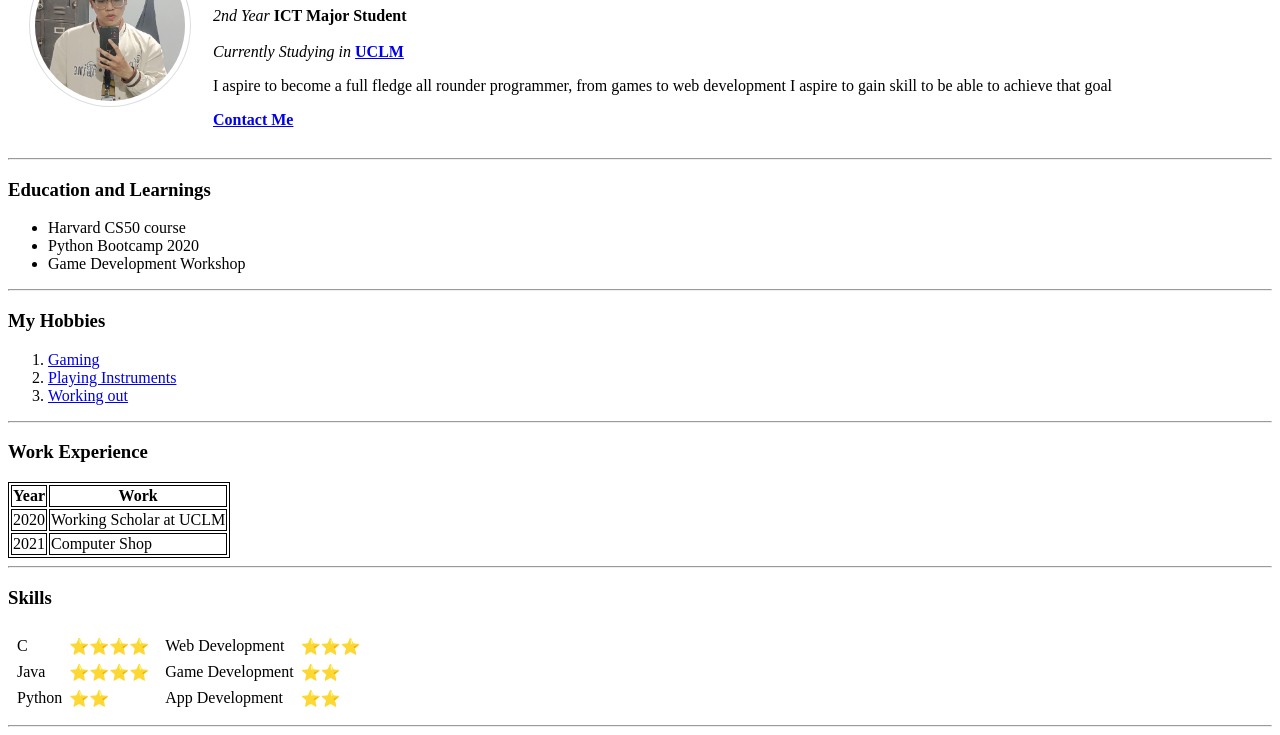
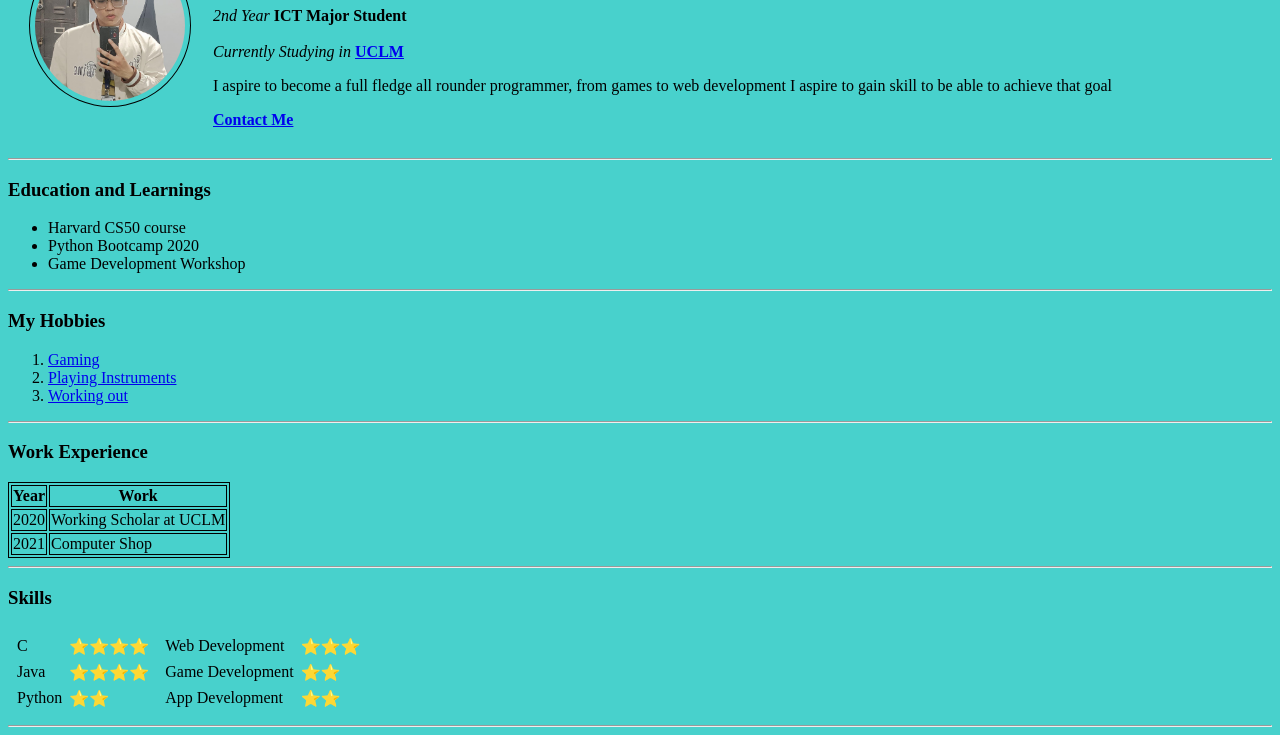
Before and after one commit to Jadehaerys/Webdev-Study, a plain HTML site: page Project 1/CV.html in a window 1280 px wide. Shown: the part 102-837 px from the top of the page. Drawn offline with Linux system fonts and the light colour scheme.

Commit message:
Css day 1

```diff
--- a/Project 1/CV.html
+++ b/Project 1/CV.html
@@ -6,7 +6,7 @@
     <title>Personal Curriculum Vitae</title>
     <link rel="stylesheet" href="cv.css" />
   </head>
-  <body>
+  <body style="background-color: mediumturquoise;">
     <table cellspacing="20">
       <tr>
         <td><img id="profile" src="img/profile.jpg" alt="" /></td>
--- a/Project 1/cv.css
+++ b/Project 1/cv.css
@@ -1,6 +1,6 @@
 #profile {
 
-    border: 1px solid #ddd;
+    border: 1px solid black;
     border-radius: 50%;
     padding: 5px;
     width: 150px;
@@ -9,3 +9,7 @@
 .worktb {
     border: 1px solid black;
   }
+  hr {
+    color: rgb(230, 247, 0);
+
+  }
```
